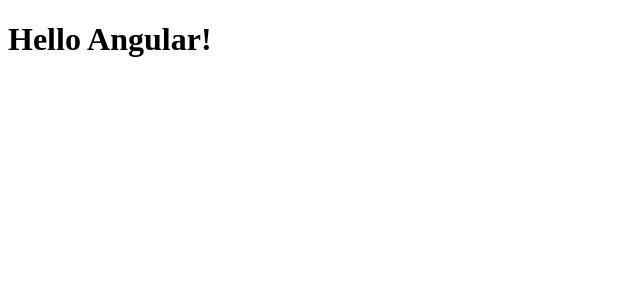
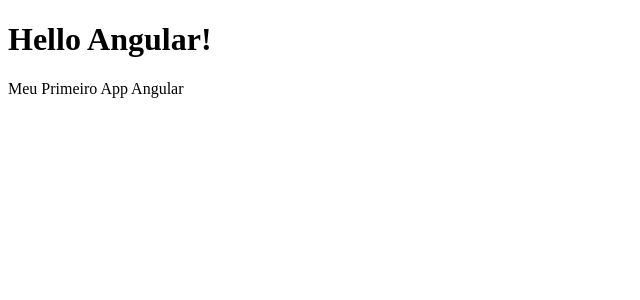
Before and after one commit to leoportogtr86/angular, an Angular app: page / in a window 1280 px wide. Shown: the top 300 px of the page, without its empty margins (0-640 px from the left). Built offline with nearby package versions, Linux system fonts and the light colour scheme.

Commit message:
usando {{}} para interpolar variaveis vindas do app.component.ts

```diff
--- a/src/app/app.component.html
+++ b/src/app/app.component.html
@@ -1 +1,2 @@
 <h1>Hello Angular!</h1>
+{{title}}
--- a/src/app/app.component.ts
+++ b/src/app/app.component.ts
@@ -6,5 +6,5 @@
   styleUrls: ['./app.component.css']
 })
 export class AppComponent {
-  title = 'angular0';
+  title = 'Meu Primeiro App Angular';
 }
```
